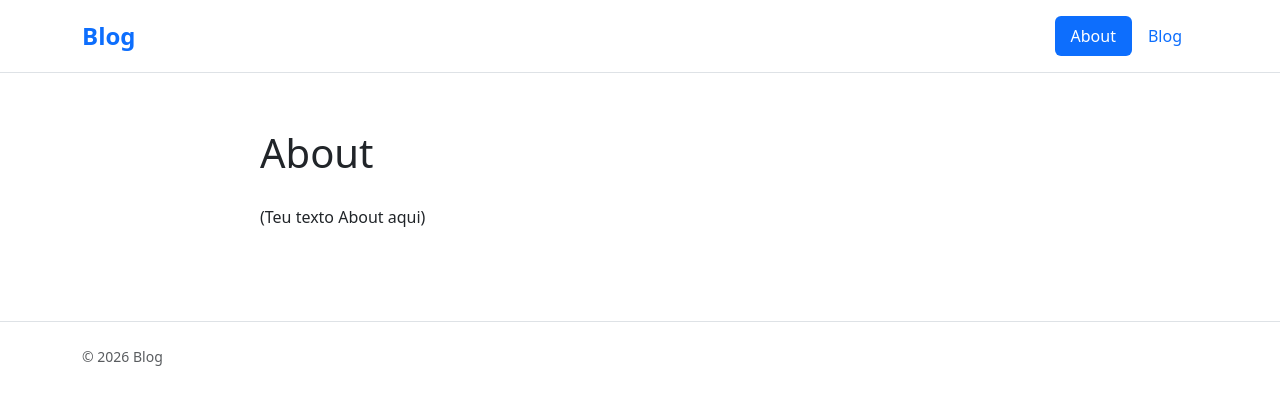
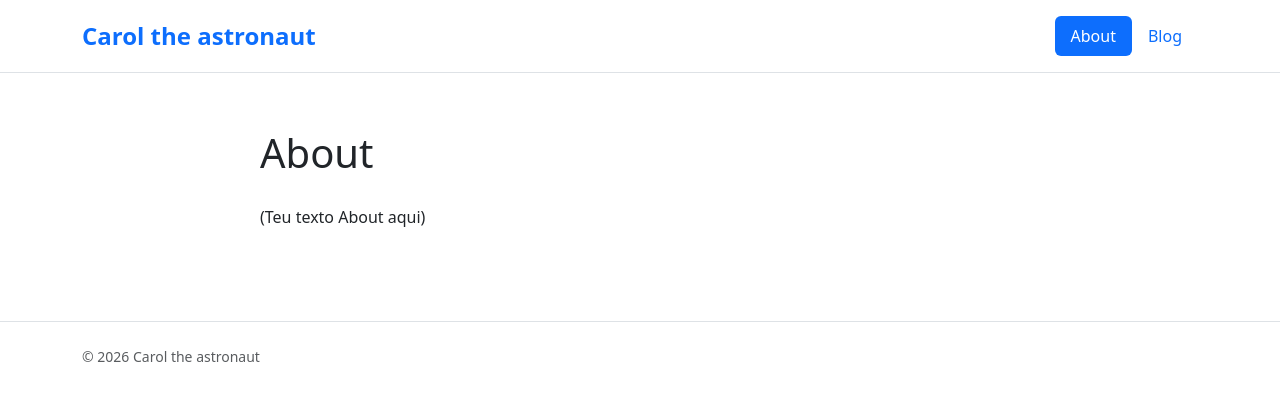
Before and after one commit to caroltheastronaut/blog, a Jekyll site: the page built from index.md, in a window 1280 px wide. Shown: the top 405 px of the page. Built offline with Jekyll 4.4.1, drawn with Linux system fonts in a browser that asks for light colours.

Commit message:
Update _config.yml

```diff
--- a/_config.yml
+++ b/_config.yml
@@ -1,5 +1,5 @@
-title: "Blog"
-description: "Blog em Jekyll com tema minima"
+title: "Carol the astronaut"
+description: "Senior UX/UI Designer"
 
 url: "https://blog.caroltheastronaut.com"
 baseurl: ""
```
